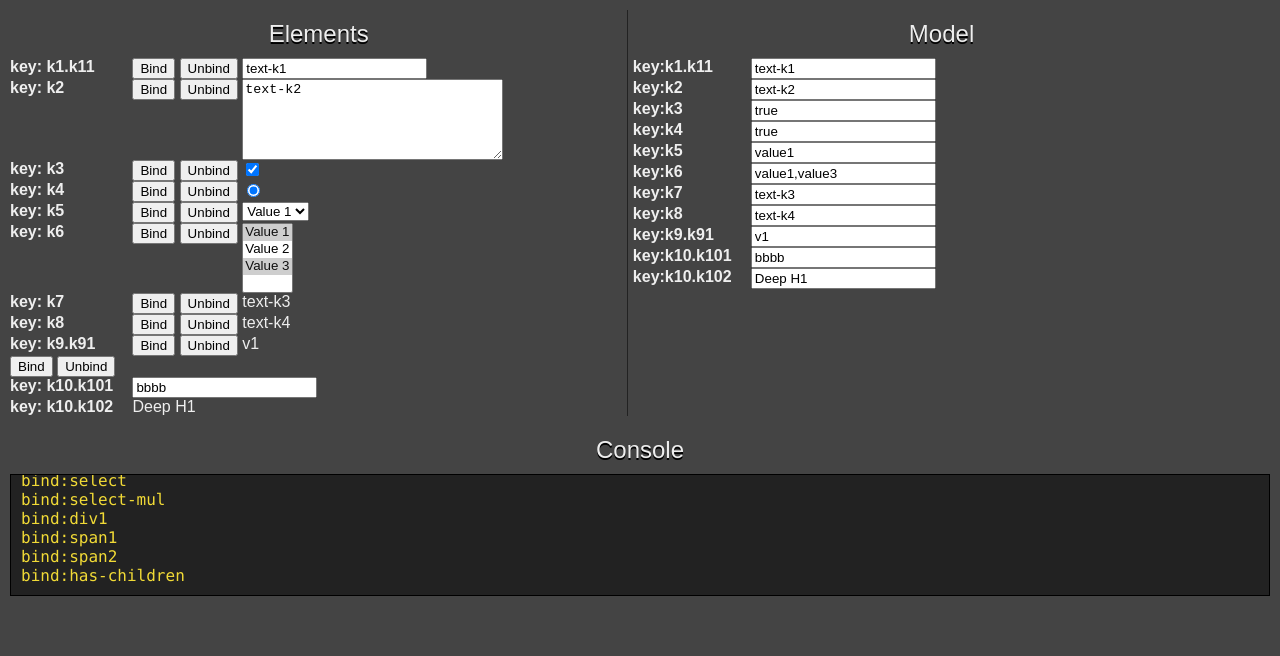
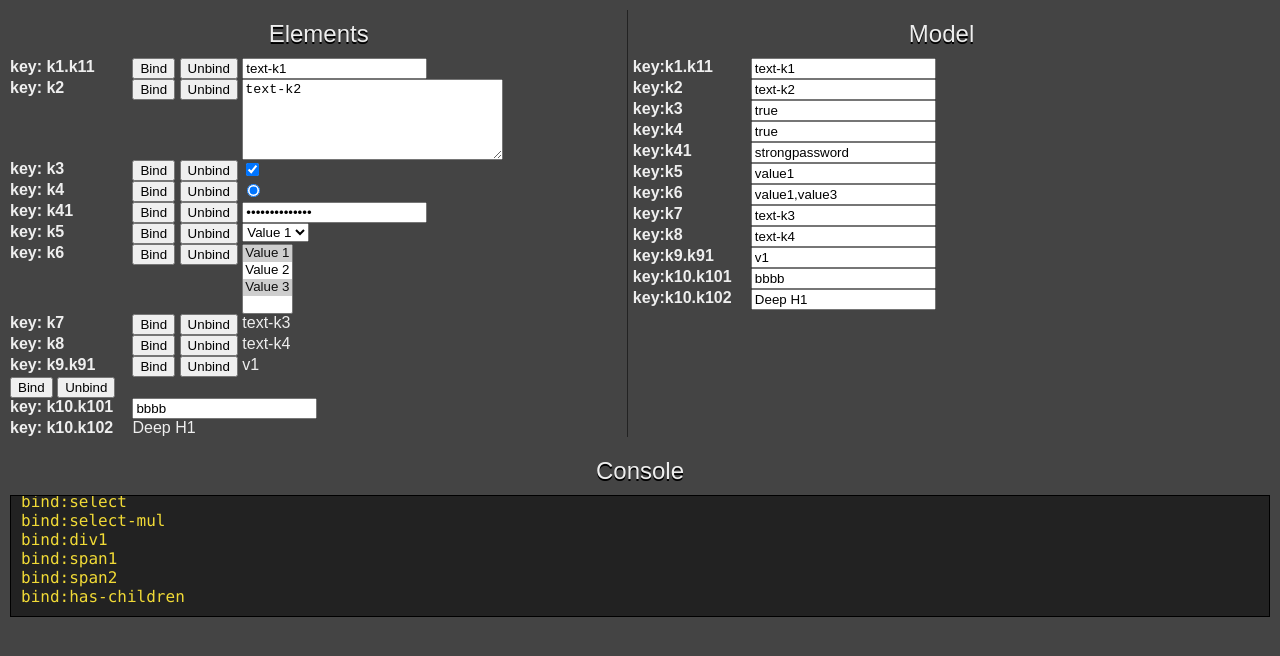
Before and after one commit to grnadav/databind, a website: page example/index.html in a window 1280 px wide. Drawn offline with nearby package versions, Linux system fonts and the light colour scheme.

Commit message:
update demo to reflect new ability

```diff
--- a/example/demo.js
+++ b/example/demo.js
@@ -1,7 +1,7 @@
 Demo = (function () {
 
     function init() {
-        var ids = [ 'in-text', 'textarea', 'in-checkbox', 'in-radio', 'select', 'select-mul', 'div1', 'span1', 'span2', 'has-children' ];
+        var ids = [ 'in-text', 'textarea', 'in-checkbox', 'in-radio', 'in-password', 'select', 'select-mul', 'div1', 'span1', 'span2', 'has-children' ];
         var i;
 
         for (i = 0; i < ids.length; i++) {
@@ -52,6 +52,7 @@ Demo = (function () {
         k2: 'text-k2',
         k3: true,
         k4: true,
+        k41: 'strongpassword',
         k5: 'value1',
         k6: ['value1', 'value3'],
         k7: 'text-k3',
--- a/example/index.html
+++ b/example/index.html
@@ -41,6 +41,13 @@
                 <input type="button" name="in-radio" value="Bind"/>
                 <input type="button" name="in-radio" value="Unbind"/>
                 <input      data-key="k4" id="in-radio" type="radio"/>
+            </div>
+
+            <div>
+                <span class="key">key: k41</span>
+                <input type="button" name="in-password" value="Bind"/>
+                <input type="button" name="in-password" value="Unbind"/>
+                <input      data-key="k41" id="in-password" type="password"/>
             </div>
 
             <div id="ddd">
```
